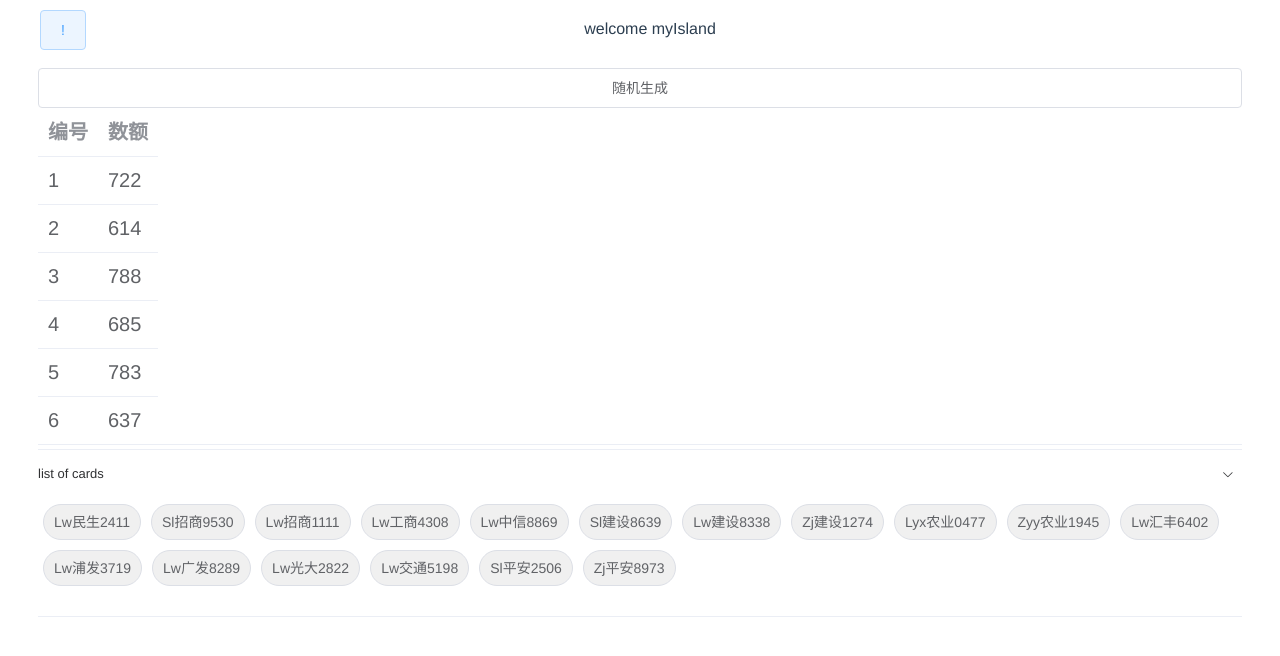
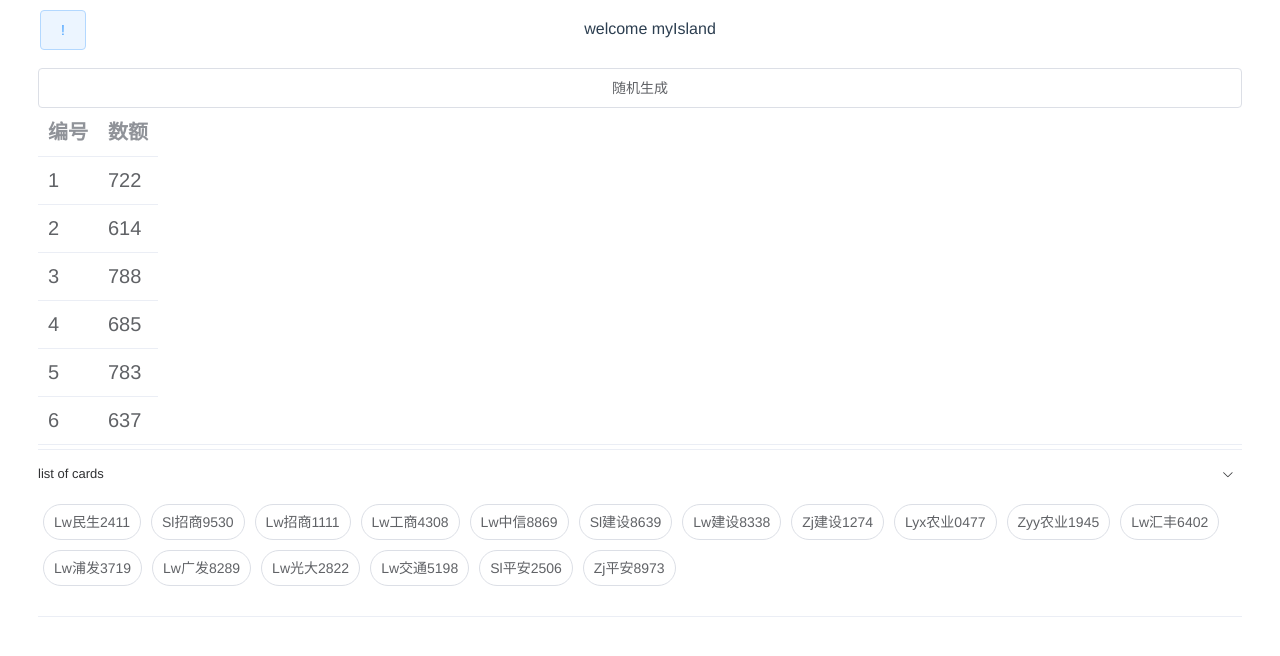
Before and after one commit to messtime/menu, a Vue app: page /#/creditCard in a window 1280 px wide. Shown: the top 656 px of the page. Built offline with nearby package versions, Linux system fonts and the light colour scheme.

Commit message:
feat: delete bgcolor

```diff
--- a/src/views/CreditCardView.vue
+++ b/src/views/CreditCardView.vue
@@ -228,7 +228,7 @@ export default {
 :deep .el-checkbox-group .el-checkbox-button .el-checkbox-button__inner {
   border-radius: 30px;
   border-left: 1px solid #dcdfe6;
-  background-color: #f0f0f0;
+  // background-color: #f0f0f0;
   padding: 10px;
 }
 :deep .el-checkbox-button.is-checked .el-checkbox-button__inner {
```
